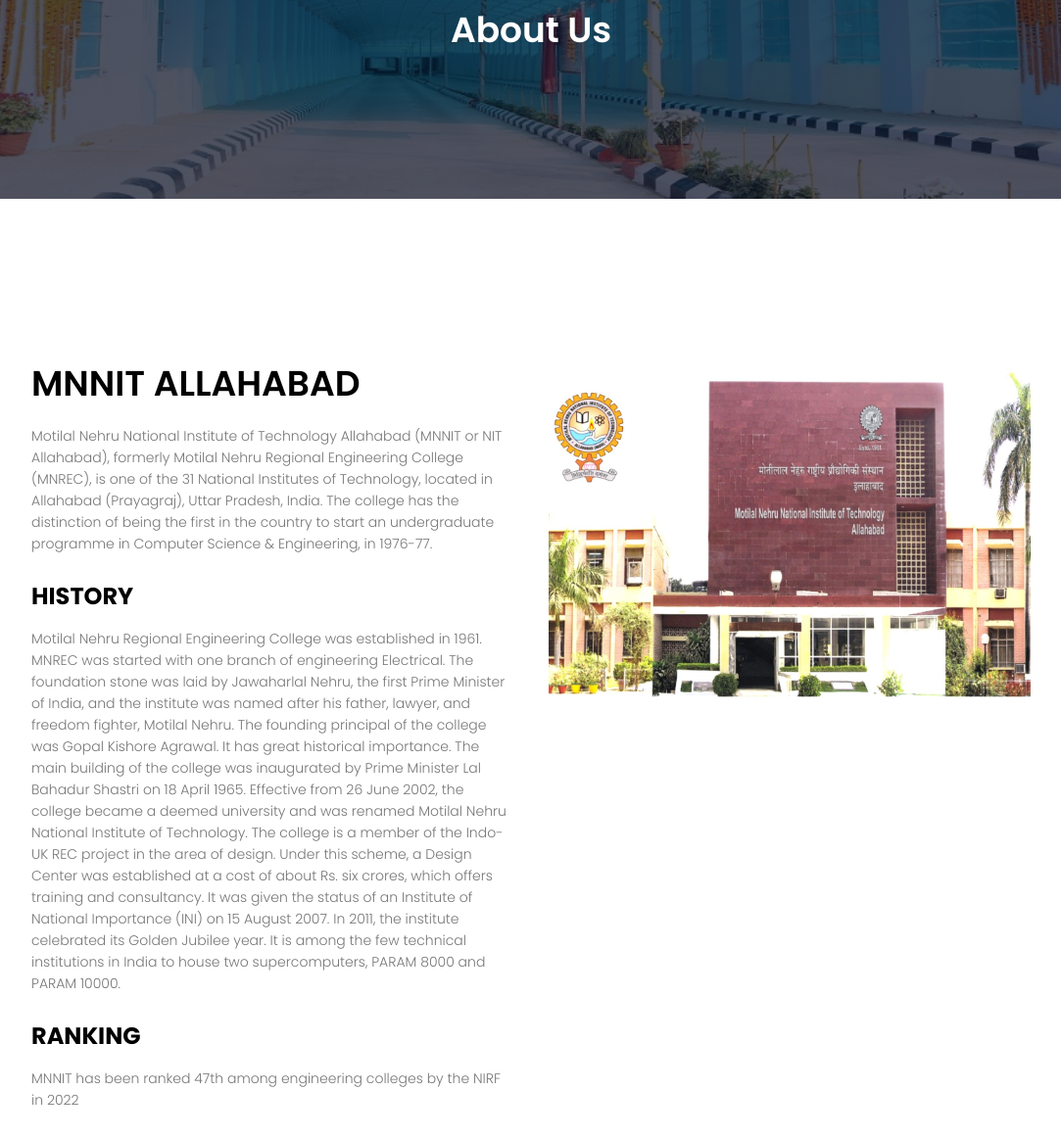
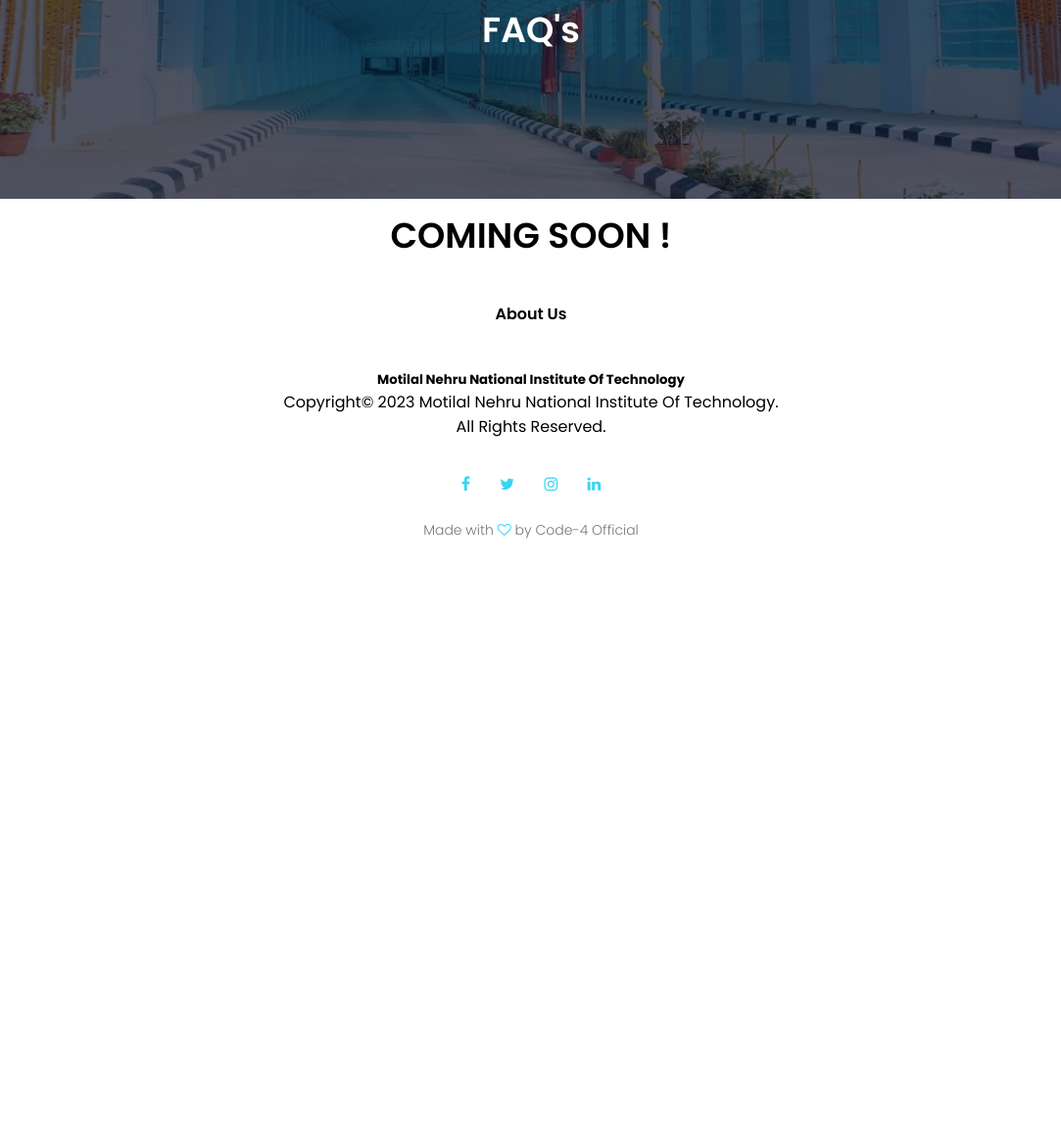
Before and after one commit to AyushKuGautam/Devjam-Code4-Official, a plain HTML site: page FAQ's.html in a window 1280 px wide. Shown: the part 197-1359 px from the top of the page at 98% size, without its empty margins (98-1181 px from the left). After the commit the page ends 800 px from the top, so only its background shows below. Drawn offline with Linux system fonts and the light colour scheme.

Commit message:
Update FAQ's.html

```diff
--- a/FAQ's.html
+++ b/FAQ's.html
@@ -28,44 +28,14 @@
             </div>
             <i class="fa fa-bars" onclick="showMenu()"></i>
         </nav>
-        <h1>About Us</h1>
+        <h1>FAQ's</h1>
 </section>
 
 <!-- about us content-->
 
-<section class="about-us">
+<section class="FAQ's">
 
-    <div class="row">
-        <div class="about-col">
-            <h1>MNNIT ALLAHABAD</h1>
-            <p>Motilal Nehru National Institute of Technology Allahabad (MNNIT or NIT Allahabad), formerly Motilal Nehru Regional Engineering College (MNREC), is one of the 31 National Institutes of Technology, located in Allahabad (Prayagraj), Uttar Pradesh, India. The college has the distinction of being the first in the country to start an undergraduate programme in Computer Science & Engineering, in 1976-77.</p>
-            <h2>HISTORY</h2>
-            <p>Motilal Nehru Regional Engineering College was established in 1961. MNREC was started with one branch of engineering Electrical. The foundation stone was laid by Jawaharlal Nehru, the first Prime Minister of India, and the institute was named after his father, lawyer, and freedom fighter, Motilal Nehru. The founding principal of the college was Gopal Kishore Agrawal. It has great historical importance.
-               The main building of the college was inaugurated by Prime Minister Lal Bahadur Shastri on 18 April 1965. Effective from 26 June 2002, the college became a deemed university and was renamed Motilal Nehru National Institute of Technology.
-               The college is a member of the Indo-UK REC project in the area of design. Under this scheme, a Design Center was established at a cost of about Rs. six crores, which offers training and consultancy. It was given the status of an Institute of National Importance (INI) on 15 August 2007.
-               In 2011, the institute celebrated its Golden Jubilee year.
-               It is among the few technical institutions in India to house two supercomputers, PARAM 8000 and PARAM 10000.</p>
-            <h2>RANKING</h2>
-            <p>MNNIT has been ranked 47th among engineering colleges by the NIRF in 2022</p>
-            <h2>NOTABLE ALUMNI</h2>
-            <p>
-
-                • Sanjiv Chaturvedi, IFS officer who has exposed many corruption cases in Haryana and AIIMS; received the Presidential reference a record four times and the Ramon Magsaysay award in 2015 <br>
-                • Deep Joshi, social worker and NGO activist, recipient of the Magsaysay award in 2009 <br>
-                • Atul Sobti, the chairman and managing director from January 2016 to June 2019 of Bharat Heavy Electricals Limited (BHEL) <br>
-                • Onkar Singh, Founder Vice Chancellor of Madan Mohan Malaviya University of Technology, Gorakhpur, (U.P.) - India <br>
-                • B. N. Singh, Chairman of ICTACEM, Professor & Dean HR(Human Resource), IIT Kharagpur <br>
-                • Sapan Saxena, Indian author, best known for his novels Finders, Keepers, UNNS-The Captivation & The Tenth Riddle <br>
-
-        </p>
-
-        </div>
-        <div class="about-col">
-            <img src="images/mainbuilding (1).jpg">
-
-        </div>
-
-    </div>
+    <h1 style="text-align: center;padding-top: 10px;">COMING SOON !</h1>
 
 </section>
 
```
